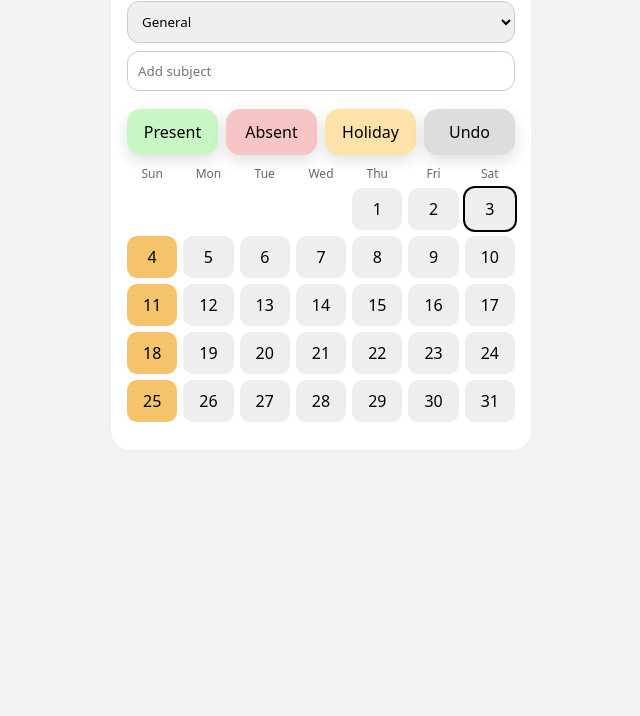
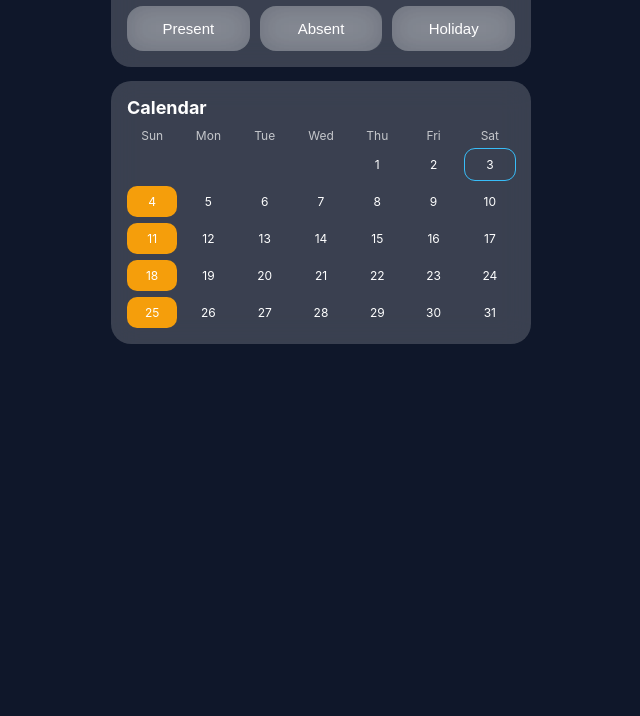
Before and after one commit to bikiborah277-gif/Attendance-pwa, a plain HTML site: page index.html in a window 1280 px wide. Shown: the part 84-800 px from the top of the page, without its empty margins (319-959 px from the left). Drawn offline with Linux system fonts and the light colour scheme.

Commit message:
Refactor attendance app layout and functionality
Updated the attendance app to improve styling and functionality, including changes to the HTML structure and JavaScript logic for managing attendance data.

```diff
--- a/index.html
+++ b/index.html
@@ -2,241 +2,200 @@
 <html lang="en">
 <head>
 <meta charset="UTF-8">
-<meta name="viewport" content="width=device-width, initial-scale=1.0">
-<title>Attendance App</title>
+<meta name="viewport" content="width=device-width, initial-scale=1.0, maximum-scale=1.0">
+<title>Attendance PWA</title>
 
 <style>
-* { box-sizing: border-box; font-family: system-ui, sans-serif; }
-
-body {
-  margin: 0;
-  background: #f2f2f2;
-  padding: 12px;
+:root{
+  --glass: rgba(255,255,255,0.18);
+  --blur: blur(14px);
 }
-
-.app {
-  background: white;
-  border-radius: 20px;
-  padding: 16px;
-  max-width: 420px;
-  margin: auto;
+body{
+  margin:0;
+  font-family:-apple-system,BlinkMacSystemFont,"Segoe UI",sans-serif;
+  background:#0f172a;
+  color:white;
+  display:flex;
+  justify-content:center;
 }
-
-h1 {
-  text-align: center;
-  margin: 4px 0 10px;
+.app{
+  width:100%;
+  max-width:420px;
+  padding:14px;
 }
-
-select, input {
-  width: 100%;
-  padding: 10px;
-  border-radius: 12px;
-  border: 1px solid #ccc;
-  margin-bottom: 8px;
+.card{
+  background:var(--glass);
+  backdrop-filter:var(--blur);
+  border-radius:20px;
+  padding:16px;
+  margin-bottom:14px;
 }
-
-button {
-  border: none;
-  border-radius: 14px;
-  padding: 12px;
-  font-size: 16px;
-  background: rgba(255,255,255,0.5);
-  backdrop-filter: blur(10px);
-  box-shadow: 0 6px 16px rgba(0,0,0,0.12);
-  transition: transform 0.1s;
+h2{
+  margin:0 0 10px;
+  font-size:18px;
 }
-
-button:active {
-  transform: scale(0.94);
+.stats{
+  display:flex;
+  justify-content:space-between;
+  font-size:14px;
+  opacity:.9;
 }
-
-.buttons {
-  display: grid;
-  grid-template-columns: repeat(4,1fr);
-  gap: 8px;
-  margin: 10px 0;
+.buttons{
+  display:flex;
+  gap:10px;
+  margin-top:12px;
 }
-
-.present { background:#c8f7c5; }
-.absent { background:#f7c5c5; }
-.holiday { background:#ffe2a8; }
-.undo { background:#ddd; }
-
-.calendar {
-  display: grid;
-  grid-template-columns: repeat(7,1fr);
-  gap: 6px;
-  margin-top: 10px;
+button{
+  flex:1;
+  padding:14px;
+  border:none;
+  border-radius:16px;
+  background:rgba(255,255,255,0.25);
+  color:white;
+  font-size:15px;
+  backdrop-filter:var(--blur);
+  transition:transform .1s, background .2s;
 }
-
-.day-name {
-  text-align: center;
-  font-size: 12px;
-  opacity: 0.6;
+button:active{
+  transform:scale(.94);
+  background:rgba(255,255,255,0.4);
 }
-
-.date {
-  padding: 10px;
-  border-radius: 10px;
-  background: #eee;
-  text-align: center;
-  cursor: pointer;
+button:disabled{
+  opacity:.4;
 }
-
-.date.selected { outline: 2px solid black; }
-.date.present { background:#9be79b; }
-.date.absent { background:#f39a9a; }
-.date.holiday { background:#f5c36a; }
-
-.history {
-  margin-top: 12px;
-  max-height: 160px;
-  overflow-y: auto;
-  font-size: 14px;
+.calendar{
+  display:grid;
+  grid-template-columns:repeat(7,1fr);
+  gap:6px;
+  font-size:12px;
 }
-
-.history div {
-  padding: 6px 0;
-  border-bottom: 1px solid #eee;
+.cal-header{
+  text-align:center;
+  opacity:.7;
 }
+.day{
+  text-align:center;
+  padding:8px 0;
+  border-radius:10px;
+}
+.today{
+  outline:1px solid #38bdf8;
+}
+.P{ background:#22c55e; }
+.A{ background:#ef4444; }
+.H{ background:#f59e0b; }
 </style>
 </head>
 
 <body>
+<div class="app">
 
-<div class="app">
-  <h1 id="monthTitle"></h1>
-
-  <select id="subjectSelect"></select>
-  <input id="newSubject" placeholder="Add subject">
+<div class="card">
+  <h2 id="todayText"></h2>
+  <div class="stats">
+    <div>Present: <span id="pCount">0</span></div>
+    <div>Absent: <span id="aCount">0</span></div>
+  </div>
 
   <div class="buttons">
-    <button class="present" onclick="mark('present')">Present</button>
-    <button class="absent" onclick="mark('absent')">Absent</button>
-    <button class="holiday" onclick="mark('holiday')">Holiday</button>
-    <button class="undo" onclick="undo()">Undo</button>
+    <button id="presentBtn">Present</button>
+    <button id="absentBtn">Absent</button>
+    <button id="holidayBtn">Holiday</button>
   </div>
+</div>
 
+<div class="card">
+  <h2>Calendar</h2>
   <div class="calendar" id="calendar"></div>
+</div>
 
-  <div class="history" id="history"></div>
 </div>
 
 <script>
-let attendance = JSON.parse(localStorage.getItem("attendance") || "{}");
-let subjects = JSON.parse(localStorage.getItem("subjects") || '["General"]');
+const data = JSON.parse(localStorage.getItem("attendance")||"{}");
+const holidays = JSON.parse(localStorage.getItem("holidays")||"{}");
 
-let today = new Date();
-let year = today.getFullYear();
-let month = today.getMonth();
-let selectedDate = today.toISOString().slice(0,10);
+const today = new Date();
+const todayStr = today.toISOString().split("T")[0];
+const isSunday = today.getDay()===0;
 
-const subjectSelect = document.getElementById("subjectSelect");
-const calendar = document.getElementById("calendar");
-const historyDiv = document.getElementById("history");
+document.getElementById("todayText").textContent =
+  today.toDateString();
 
-function save() {
-  localStorage.setItem("attendance", JSON.stringify(attendance));
-  localStorage.setItem("subjects", JSON.stringify(subjects));
+function save(){
+  localStorage.setItem("attendance",JSON.stringify(data));
+  localStorage.setItem("holidays",JSON.stringify(holidays));
 }
 
-function loadSubjects() {
-  subjectSelect.innerHTML = "";
-  subjects.forEach(s => {
-    let o = document.createElement("option");
-    o.textContent = s;
-    subjectSelect.appendChild(o);
-  });
+function updateStats(){
+  let p=0,a=0;
+  for(const d in data){
+    if(data[d]==="P") p++;
+    if(data[d]==="A") a++;
+  }
+  pCount.textContent=p;
+  aCount.textContent=a;
 }
 
-document.getElementById("newSubject").addEventListener("change", e => {
-  if(e.target.value){
-    subjects.push(e.target.value);
-    attendance[e.target.value] = {};
-    e.target.value = "";
-    save();
-    loadSubjects();
-  }
-});
+function updateButtons(){
+  const marked = data[todayStr];
+  const isHoliday = holidays[todayStr] || isSunday;
+  presentBtn.disabled = absentBtn.disabled = isHoliday || marked;
+}
 
-function buildCalendar() {
-  calendar.innerHTML = "";
-  const names = ["Sun","Mon","Tue","Wed","Thu","Fri","Sat"];
-  names.forEach(d=>{
-    let n=document.createElement("div");
-    n.className="day-name";
-    n.textContent=d;
-    calendar.appendChild(n);
+presentBtn.onclick=()=>{
+  data[todayStr]="P"; save(); render();
+};
+absentBtn.onclick=()=>{
+  data[todayStr]="A"; save(); render();
+};
+holidayBtn.onclick=()=>{
+  holidays[todayStr]=true;
+  save(); render();
+};
+
+function renderCalendar(){
+  const cal = document.getElementById("calendar");
+  cal.innerHTML="";
+
+  ["Sun","Mon","Tue","Wed","Thu","Fri","Sat"].forEach(d=>{
+    const h=document.createElement("div");
+    h.textContent=d;
+    h.className="cal-header";
+    cal.appendChild(h);
   });
 
-  let first = new Date(year,month,1).getDay();
-  let days = new Date(year,month+1,0).getDate();
+  const year=today.getFullYear();
+  const month=today.getMonth();
+  const first=new Date(year,month,1).getDay();
+  const days=new Date(year,month+1,0).getDate();
 
-  for(let i=0;i<first;i++) calendar.appendChild(document.createElement("div"));
-
-  for(let d=1; d<=days; d++){
-    let date = new Date(year,month,d);
-    let key = date.toISOString().slice(0,10);
-    let div = document.createElement("div");
-    div.className = "date";
-    div.textContent = d;
-
-    let subj = subjectSelect.value;
-    let status = attendance[subj]?.[key];
-
-    if(date.getDay()===0) status="holiday";
-
-    if(status) div.classList.add(status);
-    if(key===selectedDate) div.classList.add("selected");
-
-    div.onclick = ()=>{
-      selectedDate = key;
-      buildCalendar();
-      buildHistory();
-    };
-
-    calendar.appendChild(div);
+  for(let i=0;i<first;i++){
+    cal.appendChild(document.createElement("div"));
   }
 
-  document.getElementById("monthTitle").textContent =
-    new Date(year,month).toLocaleString("default",{month:"long",year:"numeric"});
+  for(let d=1;d<=days;d++){
+    const cell=document.createElement("div");
+    cell.className="day";
+    const date=new Date(year,month,d);
+    const key=date.toISOString().split("T")[0];
+    cell.textContent=d;
+
+    if(key===todayStr) cell.classList.add("today");
+    if(date.getDay()===0 || holidays[key]) cell.classList.add("H");
+    if(data[key]) cell.classList.add(data[key]);
+
+    cal.appendChild(cell);
+  }
 }
 
-function mark(type){
-  let subj = subjectSelect.value;
-  if(!attendance[subj]) attendance[subj]={};
-
-  let day = new Date(selectedDate).getDay();
-  if(day===0 && type!=="holiday") return;
-
-  attendance[subj][selectedDate]=type;
-  save();
-  buildCalendar();
-  buildHistory();
+function render(){
+  updateButtons();
+  updateStats();
+  renderCalendar();
 }
 
-function undo(){
-  let subj = subjectSelect.value;
-  delete attendance[subj]?.[selectedDate];
-  save();
-  buildCalendar();
-  buildHistory();
-}
-
-function buildHistory(){
-  historyDiv.innerHTML="";
-  let subj = subjectSelect.value;
-  let records = attendance[subj]||{};
-  Object.keys(records).sort().reverse().forEach(d=>{
-    let div=document.createElement("div");
-    div.textContent = `${d} → ${records[d]}`;
-    historyDiv.appendChild(div);
-  });
-}
-
-loadSubjects();
-buildCalendar();
-buildHistory();
+render();
 </script>
 
 </body>
```
